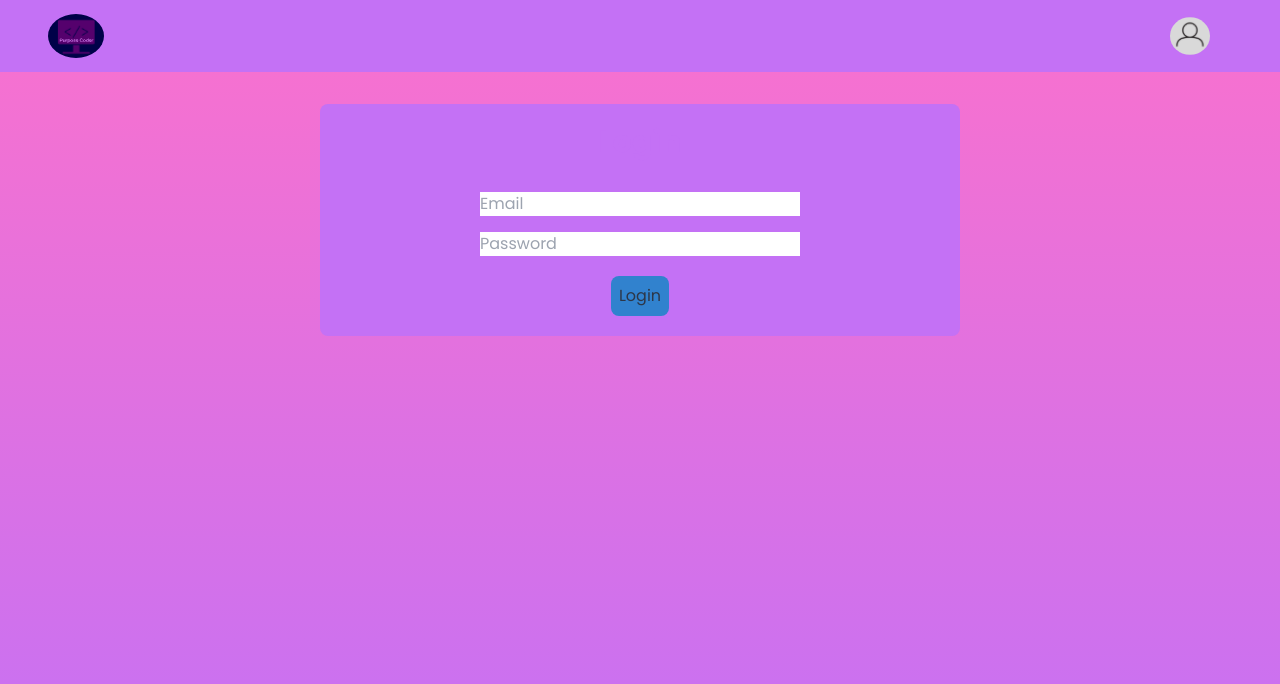
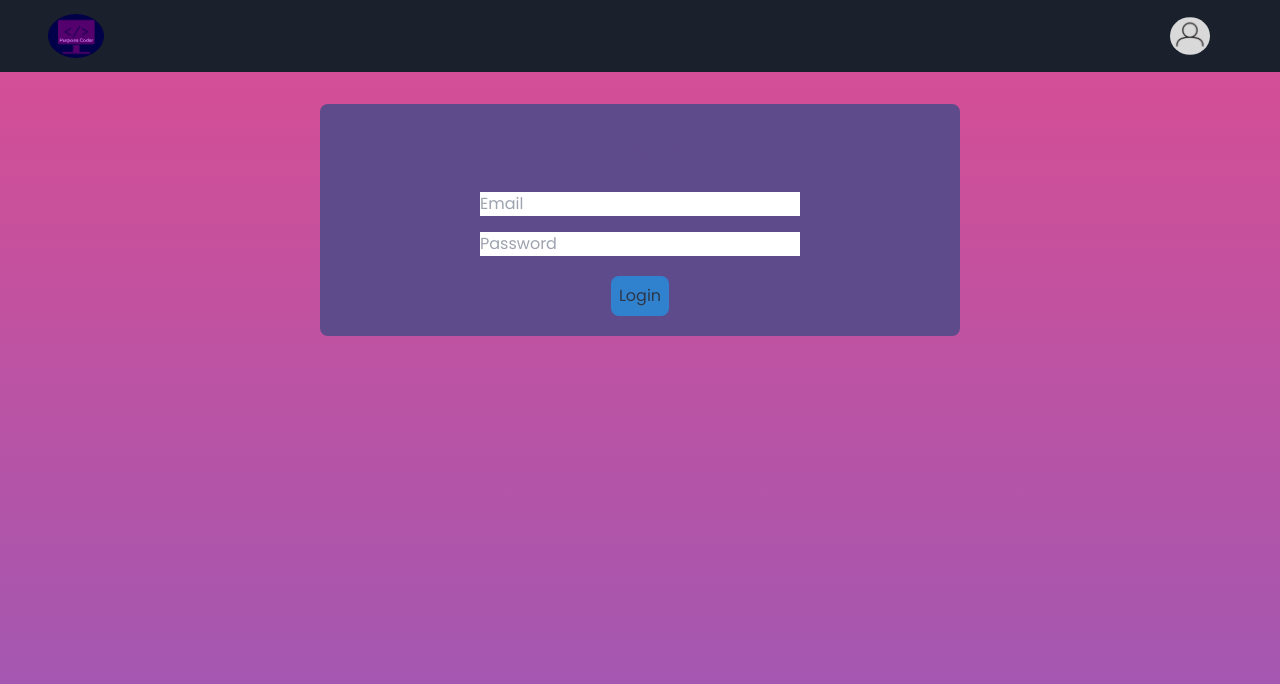
Before and after one commit to chas-academy/u09-fullstack-js-AlexanderStrom21, a React (Create React App) app in the folder frontend/: page /Login in a window 1280 px wide. Shown: the top 684 px of the page. Built offline with nearby package versions, Linux system fonts and the light colour scheme.

Commit message:
tailwind color

```diff
--- a/frontend/src/components/Navbar.js
+++ b/frontend/src/components/Navbar.js
@@ -17,7 +17,7 @@ const NavBar = () => {
   }, []);
 
   return (
-    <nav className="bg-primary text-black">
+    <nav className="bg-navbar text-black">
       <div className="grid grid-cols-8 p-2 items-center">
         <div className="flex w-14 h-14 ml-10 items-center">
           <NavLink to="/">
--- a/frontend/tailwind.config.js
+++ b/frontend/tailwind.config.js
@@ -7,14 +7,15 @@ module.exports = {
         sans: ["Poppins", "sans-serif"], // Set Poppins as the standard font
       },
       backgroundImage: {
-        "main-gradient": "linear-gradient(to top, #c471f5 0%, #fa71cd 100%)", //bg-main-gradient
+        "main-gradient": "linear-gradient(to top, #9b59b6 0%, #d94d92 100%)", //bg-main-gradient
         "secondary-gradient": "linear-gradient(to right, #ff7e5f, #feb47b)",
       },
       colors: {
-        primary: "#c471f5", // Use for buttons, links, etc.
-        secondary: "#fa71cd", // Use for accents
+        background: "#5e4b8b", //Cards
+        primary: "#5e4b8b", // Use for buttons, links, etc.
+        secondary: "#7a6a9b", // Use for accents
         text: "#ffffff", // Main text color
-        background: "rgba(255, 255, 255, 0.9)", // Background for cards
+        navbar: "#1a202c", // Dark background for navbar
         muted: "#f0f4f8", // Light background for subtle sections
         dark: "#2d3748", // Dark text color for better readability on light backgrounds
         accent: "#4A5568", // Neutral accent for borders, shadows, etc.
```
